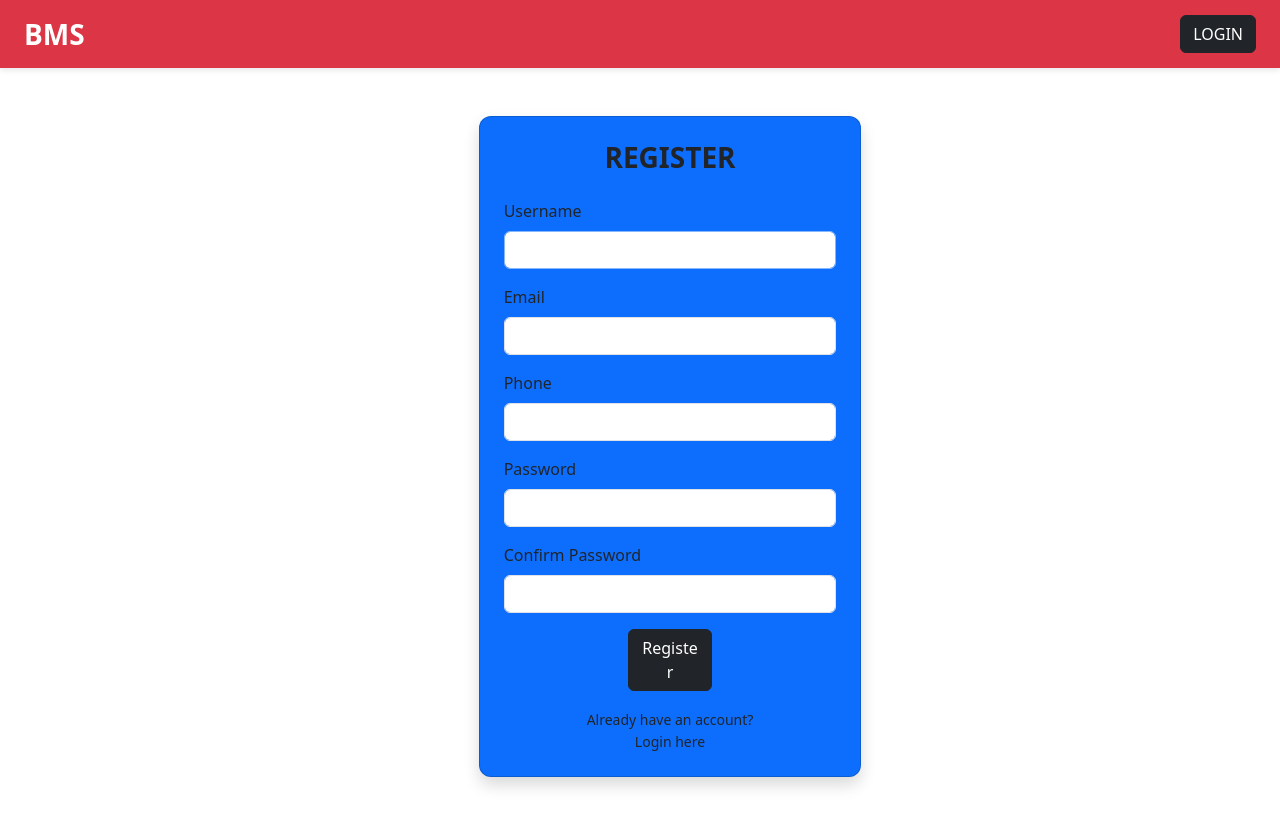
After one commit to Rahul-2603/bus-management-system, a Django app: page /register/ in a window 1280 px wide. The commit adds this page. Run offline with Django 5.2, Linux system fonts and the light colour scheme; some libraries are stand-ins or nearby versions.

Commit message:
user authentication

```diff
--- a/CRUD_OPERATION/settings.py
+++ b/CRUD_OPERATION/settings.py
@@ -124,3 +124,6 @@ STATICFILES_DIRS=[STATIC_DIR_CRUD_OPERATION]
 # https://docs.djangoproject.com/en/5.2/ref/settings/#default-auto-field
 
 DEFAULT_AUTO_FIELD = 'django.db.models.BigAutoField'
+
+LOGIN_URL = '/user_login/'
+LOGIN_REDIRECT_URL = '/bus/'
--- a/CRUD_OPERATION/urls.py
+++ b/CRUD_OPERATION/urls.py
@@ -19,6 +19,7 @@ from django.urls import path,include
 
 urlpatterns = [
     path('admin/', admin.site.urls),
-    path('bus/',include('newapp.urls'))
-
+    path('bus/',include('newapp.urls')),
+    path('accounts/', include('django.contrib.auth.urls')),
+    path('', include('newapp.urls')),
 ]
--- a/newapp/forms.py
+++ b/newapp/forms.py
@@ -1,5 +1,9 @@
 from django import forms
 from newapp.models import Bus
+from django.contrib.auth.models import User
+from django import forms
+from django.core.validators import RegexValidator
+from django.contrib.auth.forms import UserCreationForm
 
 class BusForm(forms.ModelForm):
     class Meta:
@@ -11,4 +15,22 @@ class BusForm(forms.ModelForm):
             'source': forms.TextInput(attrs={'class': 'form-control'}),
             'destination': forms.TextInput(attrs={'class': 'form-control'}),
             'price': forms.NumberInput(attrs={'class': 'form-control'}),
+            'bus_type': forms.Select(attrs={'class': 'form-select'}),
+            'arrival_time': forms.TimeInput(attrs={'class': 'form-control','type': 'time','placeholder': 'HH:MM AM/PM'}),
+            'departure_time': forms.TimeInput(attrs={'class': 'form-control','type': 'time','placeholder': 'HH:MM AM/PM'}),
         }
+
+
+class CustomUserCreationForm(UserCreationForm):
+    phone_regex = RegexValidator(
+        regex=r'^[6-9]\d{9}$',
+        message="Enter a valid 10-digit mobile number"
+    )
+    mobile_number = forms.CharField(validators=[phone_regex],widget=forms.TextInput(attrs={'class': 'form-control '}))
+    username = forms.CharField(widget=forms.TextInput(attrs={'class': 'form-control '}))
+    email = forms.EmailField(required=True,widget=forms.EmailInput(attrs={'class': 'form-control '}))
+    password1 = forms.CharField(widget=forms.PasswordInput(attrs={'class': 'form-control '}))
+    password2 = forms.CharField(widget=forms.PasswordInput(attrs={'class': 'form-control'}))
+    class Meta:
+        model = User
+        fields = ['username','email','mobile_number','password1','password2']
--- a/newapp/urls.py
+++ b/newapp/urls.py
@@ -4,7 +4,11 @@ from . import views
 
 urlpatterns = [
     path("", views.bus_list, name="bus_list"),
-    path("create/", views.bus_create, name="bus_create"),
+    path("create/",views.bus_create, name="bus_create"),
     path("update/<int:id>/", views.bus_update, name="bus_update"),
     path("delete/<int:id>/", views.bus_delete, name="bus_delete"),
+    path('register/',views.register, name='register'),
+    path('user_login/',views.user_login,name='user_login'),
+    path('log_out/',views.log_out,name='log_out'),
+     path('search_bus/', views.search_bus, name='search_bus'),
 ]
--- a/newapp/views.py
+++ b/newapp/views.py
@@ -1,33 +1,108 @@
 from django.shortcuts import render, redirect, get_object_or_404
 from newapp.models import Bus
-from newapp.forms import BusForm
+from newapp.forms import *
+from django.contrib.auth.forms import UserCreationForm
+from django.contrib.auth.models import User
+from django import forms
+from django.core.validators import RegexValidator
+from django.contrib.auth.decorators import login_required, user_passes_test
+from django.contrib.auth.forms import AuthenticationForm
+from django.contrib.auth import login,logout
+from django.http import HttpResponse
 
+def admin_check(user):
+    return user.is_staff
 
+@login_required
 def bus_list(request):
     buses = Bus.objects.all()
     return render(request, "bus/bus_list.html", {"buses": buses})
 
 
+@user_passes_test(admin_check)
 def bus_create(request):
     form=BusForm()
     if request.method=='POST':
         form = BusForm(request.POST)
+
+        if form.is_valid():
+            print(request.POST)
+            form.save()
+            return redirect("bus_list")
+        else:
+            print(form.errors)
+    return render(request, "bus/bus_form.html", {"form": form})
+
+@user_passes_test(admin_check)
+def bus_update(request, id):
+    bus = get_object_or_404(Bus, id=id)
+    form=BusForm()
+    if request.method=='POST':
+        form = BusForm(request.POST,instance=bus)
         if form.is_valid():
             form.save()
             return redirect("bus_list")
     return render(request, "bus/bus_form.html", {"form": form})
 
 
-def bus_update(request, id):
-    bus = get_object_or_404(Bus, id=id)
-    form = BusForm(request.POST or None, instance=bus)
-    if form.is_valid():
-        form.save()
-        return redirect("bus_list")
-    return render(request, "bus/bus_form.html", {"form": form})
-
-
+@user_passes_test(admin_check)
 def bus_delete(request, id):
     bus = get_object_or_404(Bus, id=id)
     bus.delete()
     return redirect("bus_list")
+
+
+
+def register(request):
+
+    form=CustomUserCreationForm()
+    if request.method=='POST':
+        form = CustomUserCreationForm(request.POST)
+        if form.is_valid():
+            form.save()
+            return redirect('user_login')
+    return render(request, 'registration/register.html', {'form': form})
+
+
+
+from django.shortcuts import render, redirect
+
+def user_login(request):
+    if request.user.is_authenticated:
+        if request.user.is_staff:
+            return redirect('bus_list')
+        else:
+            return redirect('search_bus')
+
+    form = AuthenticationForm(request, data=request.POST or None)
+
+    if form.is_valid():
+        user = form.get_user()
+        login(request, user)
+        if request.user.is_staff:
+            print(user.is_staff)
+            return redirect('bus_list')
+        else:
+            return redirect('search_bus')
+
+
+    return render(request, 'registration/user_login.html', {'form': form})
+
+
+def log_out(request):
+    logout(request)
+    return redirect('user_login')
+
+
+def search_bus(request):
+    buses = None
+    if request.GET:
+        source = request.GET.get('source')
+        destination = request.GET.get('destination')
+
+        buses = Bus.objects.filter(
+            source__iexact=source,
+            destination__iexact=destination
+        )
+
+    return render(request, 'bus/search_bus.html', {'buses': buses})
--- a/templates/base.html
+++ b/templates/base.html
@@ -1,6 +1,7 @@
 {% load static %}
 <!DOCTYPE html>
 <html>
+
 <head>
     <title>Bus Management System</title>
     <meta charset="UTF-8">
@@ -8,32 +9,48 @@
 
 
     <link href="{% static 'css/bootstrap.min.css' %}" rel="stylesheet">
+    <link rel="stylesheet" href="https://cdn.jsdelivr.net/npm/bootstrap-icons@1.13.1/font/bootstrap-icons.min.css">
     <style>
+        .navbar {
+            box-shadow: 0 2px 6px rgba(0, 0, 0, 0.1);
+        }
 
-        .navbar {
-            box-shadow: 0 2px 6px rgba(0,0,0,0.1);
-        }
         .card {
             border-radius: 12px;
         }
+    </style>
 
 
-    </style>
 </head>
+
 <body>
 
-<nav class="navbar navbar-expand-lg navbar-dark bg-dark px-4 d-flex justify-content-between ">
+    <nav class="navbar navbar-expand-lg navbar-dark bg-danger px-4 d-flex justify-content-between ">
         <a class="navbar-brand fw-bolder fs-3" href="{% url 'bus_list' %}">
             BMS
         </a>
-     <div class="btn btn-warning ">LOGIN</div>
+
+
+        {% if request.user.is_authenticated %}
+        <div class="d-flex gap-5">
+            <div>
+                <i class="bi bi-person-circle text-dark fs-2"></i>
+                <span class="fw-bolder m-2 text-light">{{request.user}}</span>
+            </div>
+
+            <a class="btn btn-dark p-2" href="{% url 'log_out'     %}">LOOUT</a>
+        </div>
+        {% else %}
+        <a class="btn btn-dark" href="{% url 'user_login' %}">LOGIN</a>
+        {% endif %}
     </nav>
 
-<div class="container mt-5">
+    <div class="container-fluid mt-5">
         {% block content %}
         {% endblock %}
     </div>
 
 
 </body>
+
 </html>
--- /dev/null
+++ b/templates/registration/register.html
@@ -0,0 +1,83 @@
+{% extends "base.html" %}
+
+
+{% block content %}
+
+
+<div class="row ms-5 mb-5 ">
+    <div class="col-md-4 m-auto">
+        <div class="card shadow p-4 bg-primary">
+            <h3 class=" fw-bolder text-center    mb-4">REGISTER</h3>
+
+            <form method="POST">
+                {% csrf_token %}
+
+                <div class="mb-3">
+                    <label class="form-label">Username</label>
+                    {{ form.username }}
+                    {% if form.username.errors %}
+                    <div class="text-danger small">
+                        {{ form.username.errors }}
+                    </div>
+                    {% endif %}
+                </div>
+
+                <div class="mb-3">
+                    <label class="form-label">Email</label>
+                    {{ form.email }}
+                    {% if form.email.errors %}
+                    <div class="text-danger small">
+                        {{ form.email.errors }}
+                    </div>
+                    {% endif %}
+                </div>
+
+                <div class="mb-3">
+                    <label class="form-label">Phone</label>
+                    {{ form.mobile_number }}
+                    {% if form.mobilr_number.errors %}
+                    <div class="text-danger small">
+                        {{ form.mobile_number.errors }}
+                    </div>
+                    {% endif %}
+                </div>
+
+                <div class="mb-3">
+                    <label class="form-label">Password</label>
+                    {{ form.password1 }}
+                    {% if form.password1.errors %}
+                    <div class="text-danger small">
+                        {{ form.password1.errors }}
+                    </div>
+                    {% endif %}
+                </div>
+
+                <div class="mb-3">
+                    <label class="form-label">Confirm Password</label>
+                    {{ form.password2 }}
+                    {% if form.password2.errors %}
+                    <div class="text-danger small">
+                        {{ form.password2.errors }}
+                    </div>
+                    {% endif %}
+                </div>
+                <div class="d-flex justify-content-center">
+                    <button type="submit" class="btn btn-dark w-25  ">
+                        Register
+                    </button>
+
+                </div>
+
+            </form>
+
+            <div class="text-center mt-3">
+                <small>
+                    Already have an account?
+                    <a class="nav-link" href="{% url 'user_login' %}">Login here</a>
+                </small>
+            </div>
+        </div>
+    </div>
+</div>
+
+{% endblock %}
```
Also changed, not shown: newapp/models.py (+9 -0 lines), templates/bus/bus_form.html (+38 -20 lines), templates/bus/bus_list.html (+14 -6 lines), templates/bus/search_bus.html (added, +77 -0 lines), templates/registration/user_login.html (added, +36 -0 lines), newapp/migrations/0001_initial.py, static/image/Gemini_Generated_Image_xykepjxykepjxyke.png (added), 1 other file. Lines whose indentation alone changed are shown as unchanged.
